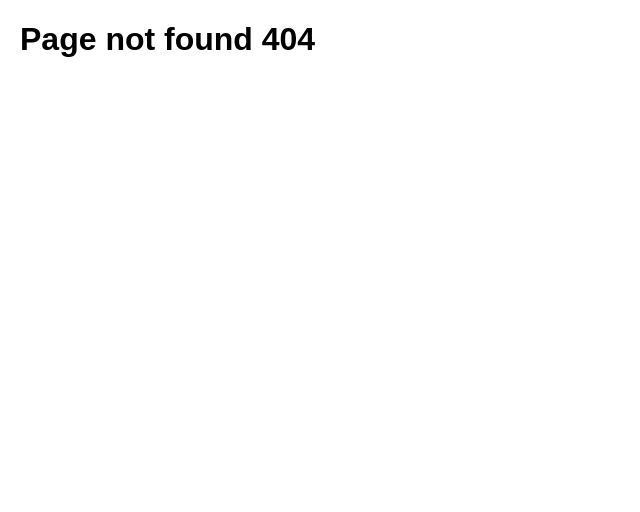
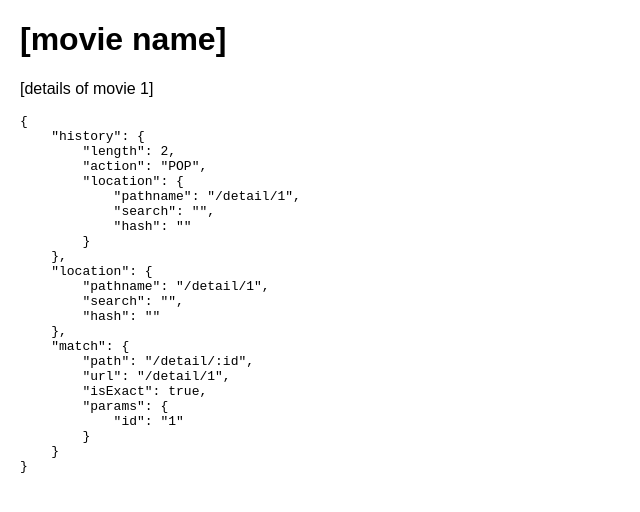
Before and after one commit to fmaylinch/react-sample-app, a React (Create React App) app: page /detail/1 in a window 1280 px wide. Before the commit this address had no page. Shown: the top 512 px of the page, without its empty margins (0-640 px from the left). Built offline with nearby package versions, Linux system fonts and the light colour scheme.

Commit message:
Add MovieDetail with path param id

```diff
--- a/src/App.js
+++ b/src/App.js
@@ -5,6 +5,7 @@ import { BrowserRouter, Route, Switch } from 'react-router-dom'
 import Landing from './Landing'
 import Search from './Search'
 import About from './About'
+import MovieDetail from './MovieDetail'
 
 const NotFound = () => <h1>Page not found 404</h1>
 
@@ -15,6 +16,7 @@ const App = () => (
         <Route exact path='/' component={Landing} />
         <Route path='/search' component={Search} />
         <Route path='/about' component={About} />
+        <Route path='/detail/:id' component={MovieDetail} />
         <Route component={NotFound} />
       </Switch>
     </div>
--- /dev/null
+++ b/src/MovieDetail.js
@@ -0,0 +1,13 @@
+import React from 'react'
+
+const MovieDetail = (props) => (
+  <div>
+    <h1>[movie name]</h1>
+    <p>[details of movie {props.match.params.id}]</p>
+    <pre>
+      { JSON.stringify(props, null, 4) }
+    </pre>
+  </div>
+)
+
+export default MovieDetail
```
Also changed, not shown: 1 other file (tests, documents, lock files or other folders).
